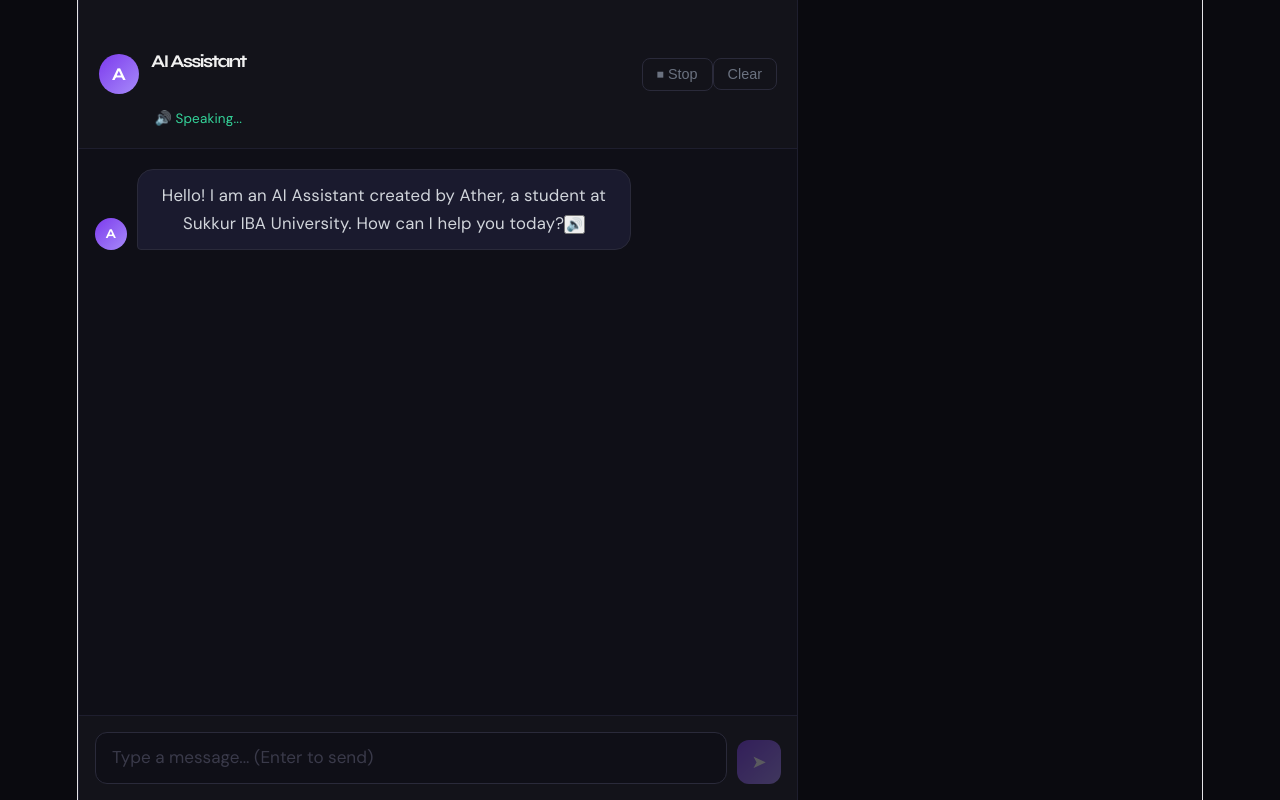
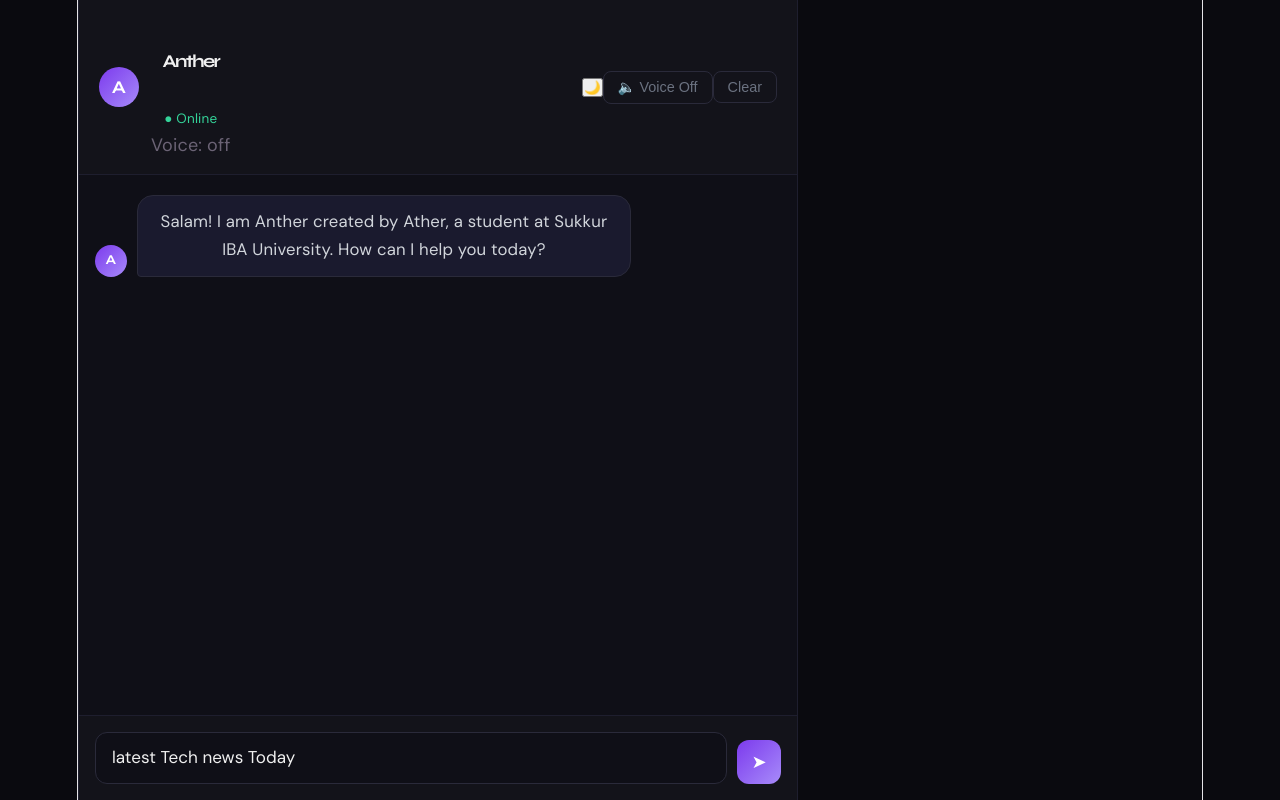
Before and after one commit to Ather17-mughal/groq-demo, a React (Vite) app: page / in a window 1280 px wide. Built offline with nearby package versions, Linux system fonts and the light colour scheme; no server answers.

Commit message:
add elevenlabs voice

```diff
--- a/src/App.jsx
+++ b/src/App.jsx
@@ -2,15 +2,19 @@ import { useState, useRef, useEffect } from "react";
 import "./App.css";
 
 export default function App() {
-  const [input, setInput] = useState("");
+  const [input, setInput] = useState("latest Tech news Today");
   const [messages, setMessages] = useState([
     {
       role: "assistant",
-      content: "Hello! I am an AI Assistant created by Ather, a student at Sukkur IBA University. How can I help you today?"
+      content: "Salam! I am Anther created by Ather, a student at Sukkur IBA University. How can I help you today?"
     }
   ]);
   const [loading, setLoading] = useState(false);
   const [speaking, setSpeaking] = useState(false);
+  const [voiceEnabled, setVoiceEnabled] = useState(false);
+  const [voiceSource, setVoiceSource] = useState("off");
+  const [voiceStatusMessage, setVoiceStatusMessage] = useState("");
+  const [isDarkMode, setIsDarkMode] = useState(true);
   const audioRef = useRef(null);
   const bottomRef = useRef(null);
 
@@ -18,14 +22,12 @@ export default function App() {
     bottomRef.current?.scrollIntoView({ behavior: "smooth" });
   }, [messages, loading]);
 
-  // Speak welcome message on load
-  useEffect(() => {
-    speakText(messages[0].content);
-  }, []);
-
   async function speakText(text) {
+    if (!voiceEnabled) return;
     try {
       setSpeaking(true);
+      setVoiceSource("requesting");
+      setVoiceStatusMessage("Requesting ElevenLabs audio...");
 
       // Stop any current audio
       if (audioRef.current) {
@@ -34,7 +36,7 @@ export default function App() {
       }
 
       const res = await fetch(
-        "https://api.elevenlabs.io/v1/text-to-speech/21m00Tcm4TlvDq8ikWAM",
+        "https://api.elevenlabs.io/v1/text-to-speech/MF3mGyEYCl7XYWbV9V6O",
         {
           method: "POST",
           headers: {
@@ -43,7 +45,7 @@ export default function App() {
           },
           body: JSON.stringify({
             text: text,
-            model_id: "eleven_monolingual_v1",
+            model_id: "eleven_multilingual_v2",
             voice_settings: {
               stability: 0.5,
               similarity_boost: 0.75,
@@ -54,13 +56,20 @@ export default function App() {
         }
       );
 
+      console.log("ElevenLabs request status:", res.status, res.statusText);
+
       if (!res.ok) {
-        console.error("ElevenLabs error:", res.status);
+        const errorText = await res.text().catch(() => "<failed to read body>");
+        console.error("ElevenLabs error:", res.status, res.statusText, errorText);
+        setVoiceSource("fallback");
+        setVoiceStatusMessage(`ElevenLabs failed: ${res.status} ${res.statusText}`);
         // Fallback to browser voice if ElevenLabs fails
         fallbackSpeak(text);
         return;
       }
 
+      setVoiceSource("elevenlabs");
+      setVoiceStatusMessage("Using ElevenLabs voice.");
       const audioBlob = await res.blob();
       const audioUrl = URL.createObjectURL(audioBlob);
       const audio = new Audio(audioUrl);
@@ -72,14 +81,23 @@ export default function App() {
       };
 
       audio.onerror = () => {
+        console.warn("Audio playback error, falling back to browser TTS.");
         setSpeaking(false);
         fallbackSpeak(text);
       };
 
-      audio.play();
+      await audio.play().catch((err) => {
+        console.warn("Audio play promise rejected, falling back to browser TTS.", err);
+        setVoiceSource("fallback");
+        setVoiceStatusMessage("ElevenLabs audio playback failed, using browser fallback.");
+        fallbackSpeak(text);
+      });
 
     } catch (err) {
       console.error("Voice error:", err);
+      console.log("Using fallback browser speech synthesis.");
+      setVoiceSource("fallback");
+      setVoiceStatusMessage("ElevenLabs request failed, using browser fallback.");
       fallbackSpeak(text);
     }
   }
@@ -87,13 +105,30 @@ export default function App() {
   // Fallback to browser voice if ElevenLabs fails
   function fallbackSpeak(text) {
     window.speechSynthesis.cancel();
+
     const utterance = new SpeechSynthesisUtterance(text);
     utterance.lang = 'en-US';
-    utterance.rate = 0.85;
+    utterance.rate = 0.82;    // slower = more natural
+    utterance.pitch = 0.95;   // slightly lower = less robotic
+    utterance.volume = 1.0;
+
     const voices = window.speechSynthesis.getVoices();
-    const preferred = voices.find(v => v.name.includes('Google')) ||
-                      voices.find(v => v.lang === 'en-US');
-    if (preferred) utterance.voice = preferred;
+
+    // Best voices priority order
+    const preferred =
+      voices.find(v => v.name === 'Google US English') ||
+      voices.find(v => v.name === 'Microsoft Aria Online (Natural)') ||
+      voices.find(v => v.name === 'Microsoft Jenny Online (Natural)') ||
+      voices.find(v => v.name === 'Samantha') ||
+      voices.find(v => v.name.includes('Google')) ||
+      voices.find(v => v.name.includes('Natural')) ||
+      voices.find(v => v.lang === 'en-US');
+
+    if (preferred) {
+      console.log("Using voice:", preferred.name);
+      utterance.voice = preferred;
+    }
+
     utterance.onstart = () => setSpeaking(true);
     utterance.onend = () => setSpeaking(false);
     window.speechSynthesis.speak(utterance);
@@ -108,10 +143,11 @@ export default function App() {
     setSpeaking(false);
   }
 
-  async function sendMessage() {
-    if (!input.trim() || loading) return;
+  async function sendMessage(overrideText) {
+    const messageText = overrideText !== undefined ? overrideText : input;
+    if (!messageText.trim() || loading) return;
 
-    const userMessage = { role: "user", content: input };
+    const userMessage = { role: "user", content: messageText };
     const updatedMessages = [...messages, userMessage];
 
     setMessages(updatedMessages);
@@ -131,7 +167,7 @@ export default function App() {
           messages: [
             {
               role: "system",
-              content: `You are a helpful AI assistant created by Ather,
+              content: `You are a helpful Anther created by Ather,
               a student at Sukkur IBA University, Pakistan.
               If anyone asks who created you, who made you, or who built you:
               "I was created by Ather, a student at Sukkur IBA University, Pakistan."
@@ -176,25 +212,57 @@ export default function App() {
     stopSpeaking();
     setMessages([{
       role: "assistant",
-      content: "Hello! I am an AI Assistant created by Ather, a student at Sukkur IBA University. How can I help you today?"
+      content: "Salam! I am Anther created by Ather, a student at Sukkur IBA University. How can I help you today?"
     }]);
   }
 
   return (
-    <div className="chat-container">
+    <div className={`chat-container ${isDarkMode ? 'dark-mode' : 'light-mode'}`}>
 
       {/* Header */}
       <div className="chat-header">
         <div className="header-left">
           <div className="avatar">A</div>
           <div>
-            <h1>AI Assistant</h1>
+            <h1>Anther</h1>
             <p className="online">
               {speaking ? "🔊 Speaking..." : "● Online"}
             </p>
+            <p className="voice-status">
+              {!voiceEnabled
+                ? "Voice: off"
+                : voiceSource === "elevenlabs"
+                ? "Voice: ElevenLabs"
+                : voiceSource === "fallback"
+                ? "Voice: browser fallback"
+                : voiceSource === "requesting"
+                ? "Voice: requesting ElevenLabs..."
+                : "Voice: checking..."}
+            </p>
+            {voiceStatusMessage && (
+              <p className="voice-status-message">{voiceStatusMessage}</p>
+            )}
           </div>
         </div>
-        <div className="header-buttons">
+            <div className="header-buttons">
+          <button
+            className="theme-toggle-btn"
+            onClick={() => setIsDarkMode(prev => !prev)}
+            title={isDarkMode ? "Switch to light mode" : "Switch to dark mode"}
+          >
+            {isDarkMode ? "🌙" : "☀️"}
+          </button>
+          <button
+            className="clear-btn voice-toggle-btn"
+            onClick={() => {
+              const enabled = !voiceEnabled;
+              setVoiceEnabled(enabled);
+              setVoiceSource(enabled ? "checking" : "off");
+              setVoiceStatusMessage(enabled ? "Voice enabled. New answers will speak." : "Voice disabled.");
+            }}
+          >
+            {voiceEnabled ? "🔊 Voice On" : "🔈 Voice Off"}
+          </button>
           {speaking && (
             <button className="clear-btn stop-btn" onClick={stopSpeaking}>
               ⏹ Stop
@@ -218,16 +286,7 @@ export default function App() {
             )}
             <div className={`message ${msg.role === "user" ? "user-msg" : "ai-msg"}`}>
               {msg.content}
-              {msg.role === "assistant" && (
-                <button
-                  className="replay-btn"
-                  onClick={() => speakText(msg.content)}
-                  title="Replay voice"
-                >
-                  🔊
-                </button>
-              )}
-            </div>
+              </div>
             {msg.role === "user" && (
               <div className="msg-avatar user-avatar">U</div>
             )}
@@ -254,13 +313,13 @@ export default function App() {
           value={input}
           onChange={(e) => setInput(e.target.value)}
           onKeyDown={handleKeyDown}
-          placeholder="Type a message... (Enter to send)"
+          placeholder="Type a message..."
           disabled={loading}
           rows={1}
         />
         <button
           className="send-btn"
-          onClick={sendMessage}
+          onClick={() => sendMessage()}
           disabled={loading || !input.trim()}
         >
           ➤
```
